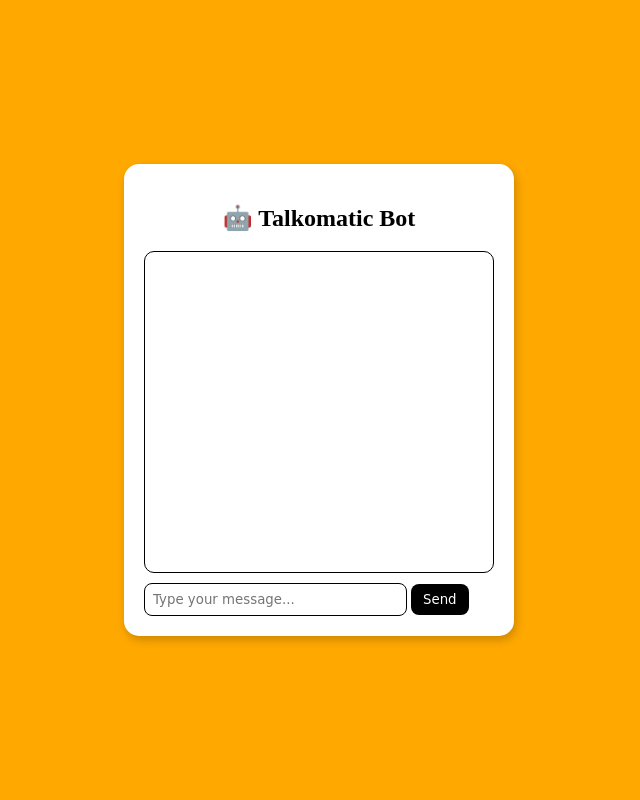
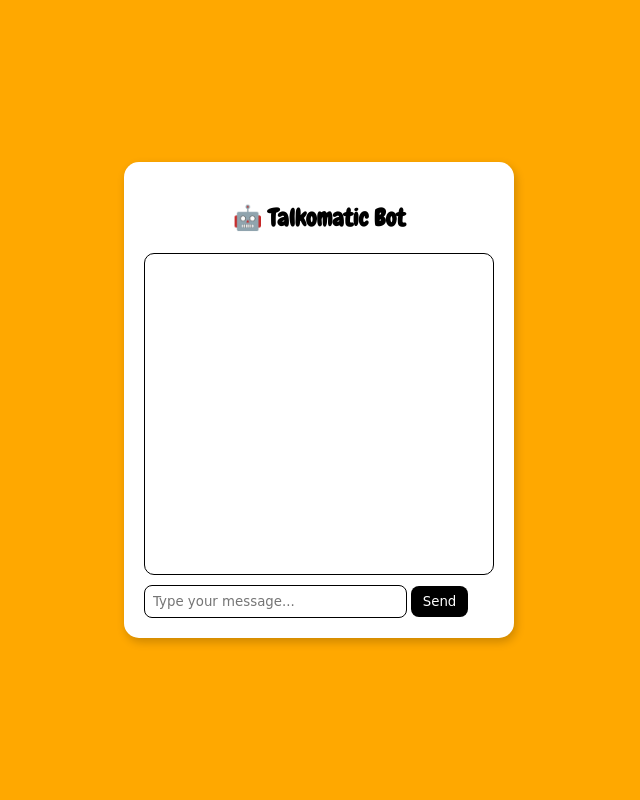
Before and after one commit to shikha-droid/web-bot, a Flask app: page / in a window 1280 px wide. Shown: the whole page, without its empty margins (321-961 px from the left). Run offline with Flask 3, Linux system fonts and the light colour scheme.

Commit message:
Update index.html

```diff
--- a/templates/index.html
+++ b/templates/index.html
@@ -3,11 +3,12 @@
 <html>
 <head>
     <title>Talkomatic Bot</title>
+    <link href="https://fonts.googleapis.com/css2?family=Chewy&display=swap" rel="stylesheet">
     <style>
         /* Page styling */
         body {
             background-color: #ffa800; /* Orche yellow */
-            font-family: 'Chewy'; /* cute playful font */
+            font-family: 'Chewy', cursive; /* cute playful font */
             display: flex;
             justify-content: center;
             align-items: center;
```
